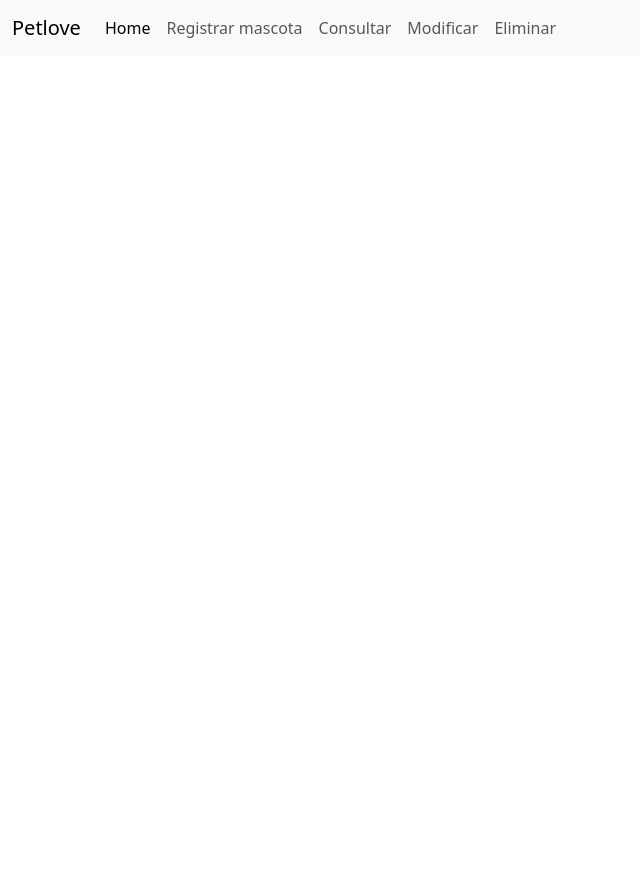
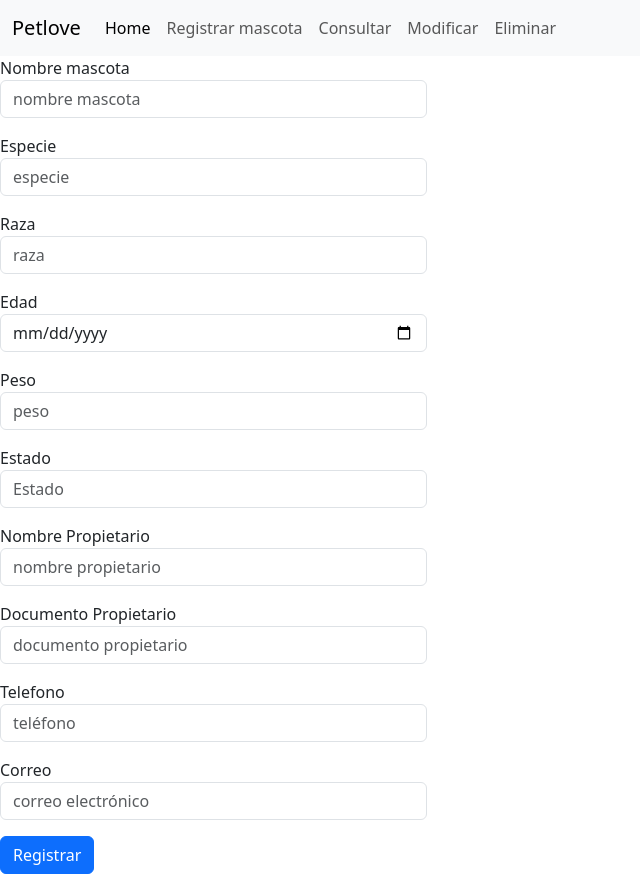
Before and after one commit to nubenunca/veterinaria, a plain HTML site: page index.html in a window 1280 px wide. Shown: the whole page, without its empty margins (0-640 px from the left). Before the commit the page ends 800 px from the top, so only its background shows below. Drawn offline with nearby package versions, Linux system fonts and the light colour scheme; files that its build step writes are made by us from their sources; files whose address does not match are found by name.

Commit message:
diseño de formulario

```diff
--- a/index.html
+++ b/index.html
@@ -55,11 +55,52 @@
                     </li>
                 </ul>
     </header>
-    <header class="app" id="app">
-
-    </header>
     <main class="main" id="main">
-
+        <form >
+            <div class="col-md-4 mb-3">
+                <label for="petName">Nombre mascota</label>
+                <input type="text" class="form-control" id="petName" placeholder="nombre mascota" required>
+            </div>
+            <div class="col-md-4 mb-3">
+                <label for="species">Especie</label>
+                <input type="text" class="form-control" id="species" placeholder="especie" required>
+            </div>
+            <div class="col-md-4 mb-3">
+                <label for="race">Raza</label>
+                <input type="text" class="form-control" id="race" placeholder="raza" required>
+            </div>
+            <div class="col-md-4 mb-3">
+                <label for="
+                birthdate">Edad</label>
+                <input type="date" class="form-control" id="
+                birthdate" placeholder="fecha de nacimiento" required>
+            </div>
+            <div class="col-md-4 mb-3">
+                <label for="weight">Peso</label>
+                <input type="number" class="form-control" id="weight" placeholder="peso" required>
+            </div>
+            <div class="col-md-4 mb-3">
+                <label for="state">Estado</label>
+                <input type="text" class="form-control" id="state" placeholder="Estado"  required>
+            </div>
+            <div class="col-md-4 mb-3">
+                <label for="ownerName">Nombre Propietario</label>
+                <input type="text" class="form-control" id="ownerName" placeholder="nombre propietario" required>
+            </div>
+            <div class="col-md-4 mb-3">
+                <label for="ownerDocument">Documento Propietario</label>
+                <input type="number" class="form-control" id="ownerDocument" placeholder="documento propietario" required>
+            </div>
+            <div class="col-md-4 mb-3">
+                <label for="phone">Telefono</label>
+                <input type="number" class="form-control" id="phone" placeholder="teléfono" required>
+            </div>
+            <div class="col-md-4 mb-3">
+                <label for="email">Correo</label>
+                <input type="email" class="form-control" id="email" placeholder="correo electrónico"required>
+            </div>
+            <button class="btn btn-primary" type="submit">Registrar</button>
+        </form>
     </main>
     <script src="https://cdn.jsdelivr.net/npm/bootstrap@5.3.3/dist/js/bootstrap.bundle.min.js" integrity="sha384-YvpcrYf0tY3lHB60NNkmXc5s9fDVZLESaAA55NDzOxhy9GkcIdslK1eN7N6jIeHz" crossorigin="anonymous"></script>
     <script src="./src/js/main.js"></script>
--- a/src/js/main.js
+++ b/src/js/main.js
@@ -1,63 +1,6 @@
-//traemos los elementos del html, las eqtiquetas a las que le vamos a meter el codigo
-const main = document.getElementById('main');
-//traemos el boton de registrar para posteriormente agregarle la funcion de mostrar el menu
-const btnRegistrar = document.querySelector('#btn-registrar');
+const submitButton = document.querySelector("#btn-registrar");
+const form = document.querySelector("form");
 
-
-// el main que pescamos acteriormenten le vamos a meter el html
-main.innerHTML = `
-        <form >
-            <div class="form-row">
-            <div class="col-md-4 mb-3">
-                <label for="validationDefault01">Nombre mascota</label>
-                <input type="text" class="form-control" id="validationDefault01" placeholder="First name" value="Mark" required>
-            </div>
-            <div class="col-md-4 mb-3">
-                <label for="validationDefault02">Especie</label>
-                <input type="text" class="form-control" id="validationDefault02" placeholder="Last name" value="Otto" required>
-            </div>
-            <div class="col-md-4 mb-3">
-                <label for="validationDefault02">Raza</label>
-                <input type="text" class="form-control" id="validationDefault02" placeholder="Last name" value="Otto" required>
-            </div>
-            <div class="col-md-4 mb-3">
-                <label for="validationDefault02">Edad</label>
-                <input type="text" class="form-control" id="validationDefault02" placeholder="Last name" value="Otto" required>
-            </div>
-            <div class="col-md-4 mb-3">
-                <label for="validationDefault02">Peso</label>
-                <input type="text" class="form-control" id="validationDefault02" placeholder="Last name" value="Otto" required>
-            </div>
-            <div class="col-md-4 mb-3">
-                <label for="validationDefault02">Estado</label>
-                <input type="text" class="form-control" id="validationDefault02" placeholder="Last name" value="Otto" required>
-            </div>
-            <div class="col-md-4 mb-3">
-                <label for="validationDefault02">Nombre Propietario</label>
-                <input type="text" class="form-control" id="validationDefault02" placeholder="Last name" value="Otto" required>
-            </div>
-            <div class="col-md-4 mb-3">
-                <label for="validationDefault02">Documento Propietario</label>
-                <input type="text" class="form-control" id="validationDefault02" placeholder="Last name" value="Otto" required>
-            </div>
-            <div class="col-md-4 mb-3">
-                <label for="validationDefault02">Telefono</label>
-                <input type="text" class="form-control" id="validationDefault02" placeholder="Last name" value="Otto" required>
-            </div>
-            <div class="col-md-4 mb-3">
-                <label for="validationDefault02">Correo</label>
-                <input type="text" class="form-control" id="validationDefault02" placeholder="Last name" value="Otto" required>
-            </div>
-            <button class="btn btn-primary" type="submit">Registrar</button>
-        </form>
-    `
-
-// cremos una variable para que en el formulario que metimos al html
-const form = document.querySelector('form');
-// lre agregamos la clase de Bootstrap d-none para el que el menu
-//no se vaya a mostrar hasta que yo le de la orden
-form.classList.toggle('d-none')
-
-btnRegistrar.addEventListener('click', ()=>{
-    form.classList.toggle('d-none')
-})
+submitButton.addEventListener("click", () => {
+  console.log("submit");
+});
```
